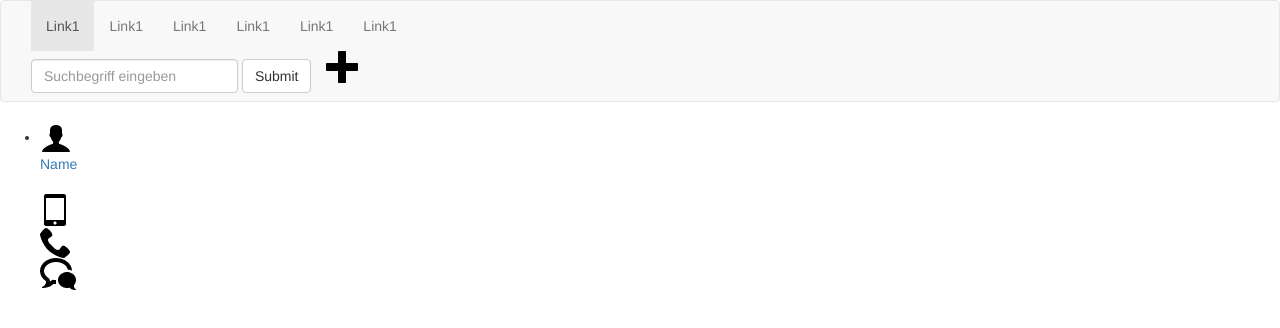
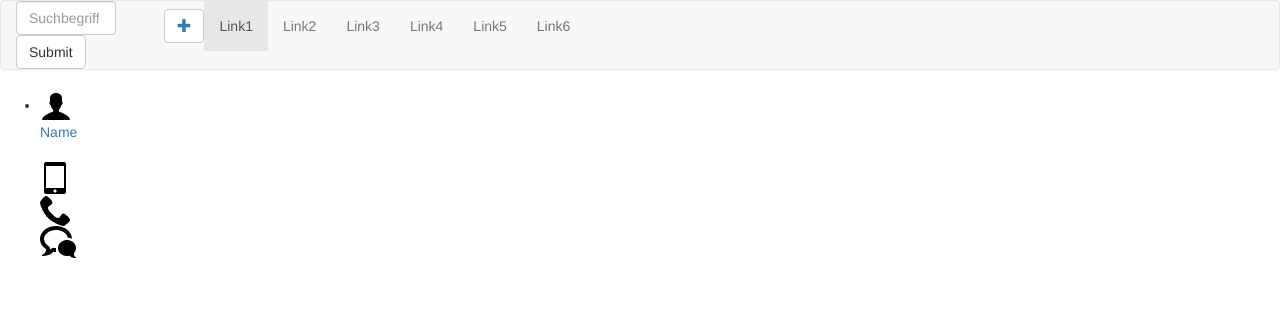
Before and after one commit to MarinAngelo/mwdContApp_BootsLess, a website: page app/index.html in a window 1280 px wide. Drawn offline with nearby package versions, Linux system fonts and the light colour scheme; some packages are replaced by stand-ins of ours.

Commit message:
first try on customizeing menue

```diff
--- a/app/css/app.css
+++ b/app/css/app.css
@@ -1,3 +1,14 @@
 body {
 	background-color: tomato;
 }
+.navbar-form .form-group #suchFeld {
+	width: 100px;
+}
+.navbar-form {
+	margin: 0 !important;
+	padding: 0 !important;
+
+}
+.navbar-toggle {
+	float: left !important;
+}
--- a/app/index.html
+++ b/app/index.html
@@ -17,35 +17,42 @@ Name: <input type="text" ng-model="name"> {{name}}
 
 </div>-->
 
-    <header class="navbar navbar-default">
-        <div class="container-fluid">
-        <nav class=""><!--navbar-header / weglassen um Umbruch in MV zu vermeiden-->
+    <header role="navigation" class="navbar navbar-default">
+			<div class="container-fluid">
+					<nav class="navbar-header"><!-- weglassen um Umbruch in MV zu vermeiden-->
+					<!--Hamburger Menue-->
            <button type="button" class="navbar-toggle collapsed" data-toggle="collapse" data-target="#bs-example-navbar-collapse-1">
         <span class="sr-only">Toggle navigation</span>
         <span class="icon-bar"></span>
         <span class="icon-bar"></span>
         <span class="icon-bar"></span>
       </button>
-        </nav>
-        <nav class="collapse navbar-collapse" id="bs-example-navbar-collapse-1">
-        <ul class="nav navbar-nav">
-            <li class="active"><a href="#">Link1</a></li>
-            <li><a href="#">Link1</a></li>
-            <li><a href="#">Link1</a></li>
-            <li><a href="#">Link1</a></li>
-            <li><a href="#">Link1</a></li>
-            <li><a href="#">Link1</a></li>
-        </ul>
-        </nav>
-        <form class="navbar-form navbar-left" role="search">
+			<!--Plus Button-->
+			<button type="button" class="btn btn-default navbar-btn navbar-right"><a href="profilNeu.html">
+				<span class="glyphicon glyphicon-plus" aria-hidden="true"></span></a></button>
+
+			<!--Suchfeld-->
+              <form class="navbar-form navbar-center" role="search"><!-- -->
         <div class="form-group">
             <input class="form-control" type="search" id="suchFeld" name="suchFeld" placeholder="Suchbegriff eingeben">
         </div>
-        <button type="submit" class="btn btn-default">Submit</button>
+				<button type="submit" class="btn btn-default">Submit</button>
         </form>
-        <figure><a href="profilNeu.html"><img src="images/plus.png"></a></figure>
+        </nav>
+				<!--Toggle Navi-->
+        <nav class="collapse navbar-collapse navbar-left" id="bs-example-navbar-collapse-1">
+        <ul class="nav navbar-nav">
+            <li class="active"><a href="#">Link1</a></li>
+            <li><a href="#">Link2</a></li>
+            <li><a href="#">Link3</a></li>
+            <li><a href="#">Link4</a></li>
+            <li><a href="#">Link5</a></li>
+            <li><a href="#">Link6</a></li>
+        </ul>
+        </nav>
         </div>
     </header>
+
         <main>
         <ul>
             <li><!--Iteration durch alle Instanzen-->
```
